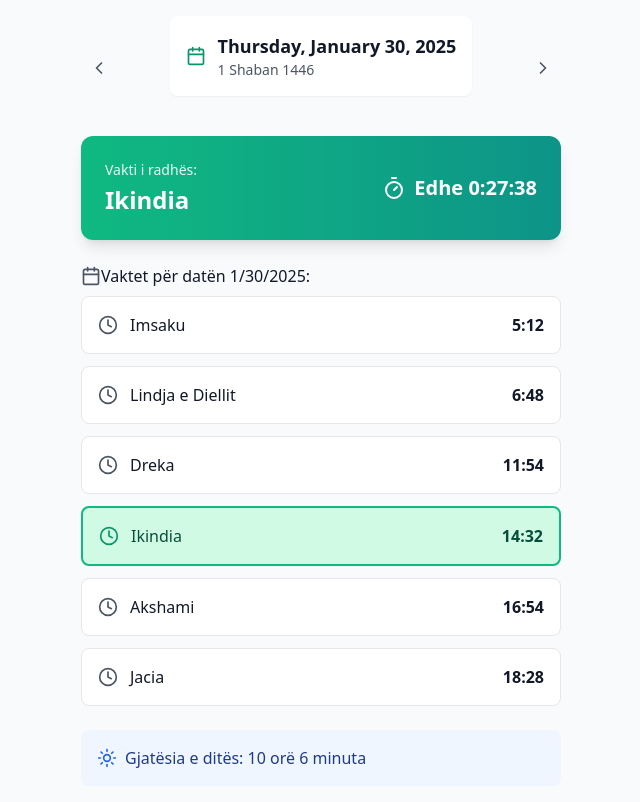
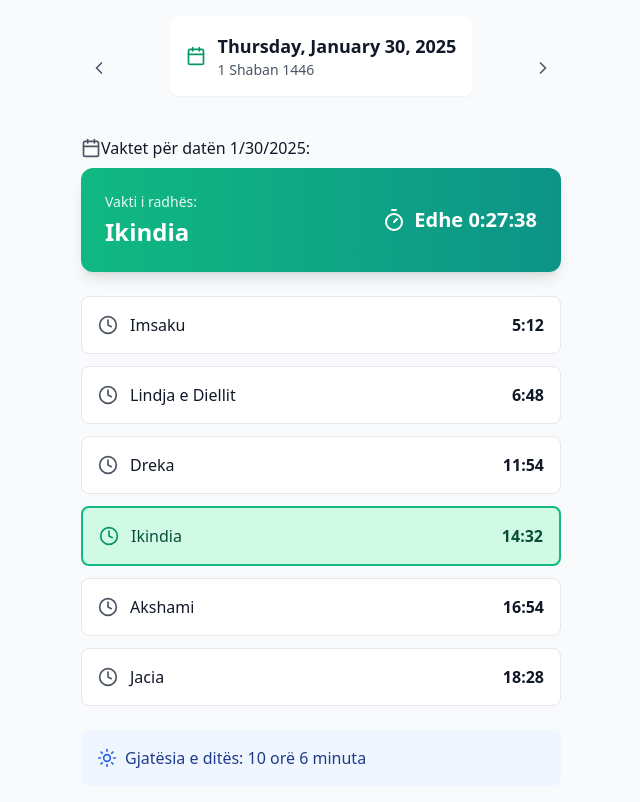
Before and after one commit to rem7i/takvimi, a React (Vite) app: page / in a window 1280 px wide. Shown: the whole page, without its empty margins (319-959 px from the left). Built offline with nearby package versions, Linux system fonts and the light colour scheme.

Commit message:
modified:   src/App.tsx

```diff
--- a/src/App.tsx
+++ b/src/App.tsx
@@ -96,18 +96,17 @@ function App() {
             <ChevronRight className="w-5 h-5 text-gray-600" />
           </button>
         </div>
-
+        <div className="flex items-center mb-2">
+            <Calendar className="w-5 h-5 text-gray-600" />
+            <span className="text-gray-900 font-medium">
+            Vaktet për datën {selectedDate.toLocaleDateString()}:
+            </span>
+        </div>
         <NextPrayerCard
           prayerName={nextPrayer}
           remainingTime={remainingTime}
         />
         <SpecialEventCard note={prayerData.notes} />
-        <div className="flex items-center mb-2">
-            <Calendar className="w-5 h-5 text-gray-600" />
-            <span className="text-gray-900 font-medium">
-            Vaktet për datën {selectedDate.toLocaleDateString()}:
-            </span>
-          </div>
 
         <div className="space-y-3">
           <PrayerCard name="Imsaku" time={prayerData.fajr} isNext={nextPrayer === 'Imsaku'} />
```
